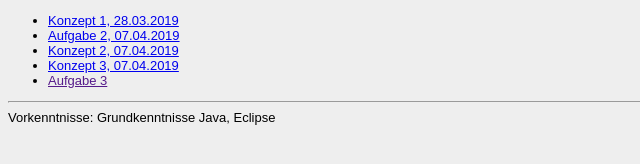
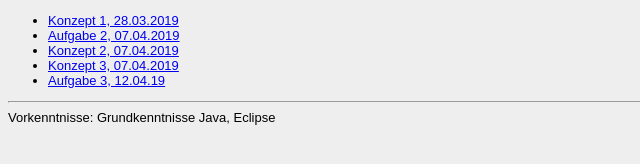
Before and after one commit to weiberta/weiberta.github.io, a plain HTML site: page Steckbrief/steckbrief.htm in a window 1280 px wide. Shown: the whole page, without its empty margins (0-640 px from the left). Drawn offline with Linux system fonts and the light colour scheme.

Commit message:
Update steckbrief.htm

```diff
--- a/Steckbrief/steckbrief.htm
+++ b/Steckbrief/steckbrief.htm
@@ -14,7 +14,7 @@
     <li> <a href="https://weiberta.github.io/Aufgabe_02/Aufgabe_02.html" target="_blank">Aufgabe 2, 07.04.2019</a></br> </li>
     <li> <a href="https://weiberta.github.io/Aufgabe_02/Konzept02.jpg"    target="_blank">Konzept 2, 07.04.2019</a></br> </li>
     <li> <a href="https://weiberta.github.io/Aufgabe_03/Scribble03.JPG"    target="_blank">Konzept 3, 07.04.2019</a></br> </li>
-    <li> <a href="" target="_blank">Aufgabe 3</a></br> </li>
+    <li> <a href="https://weiberta.github.io/Aufgabe_03/Aufgabe03.html" target="_blank">Aufgabe 3, 12.04.19</a></br> </li>
 
  </ul>
 
```
